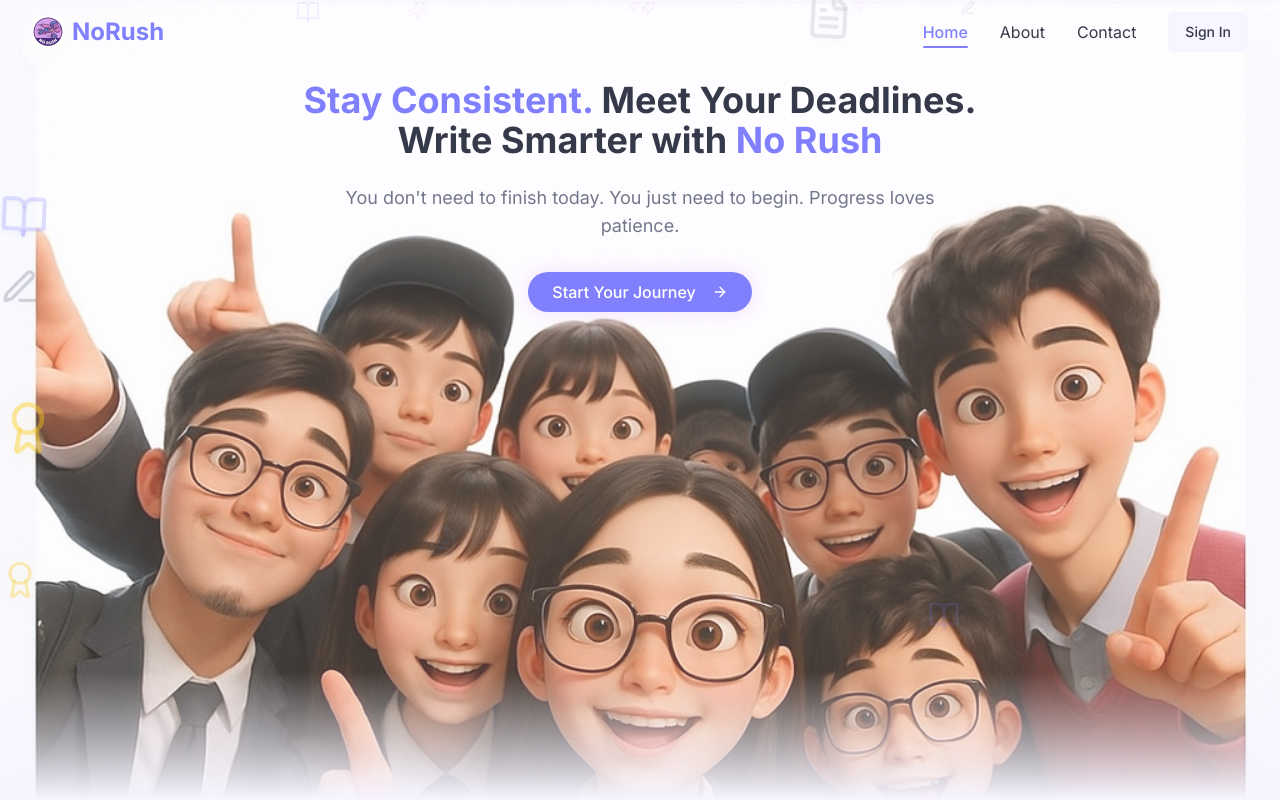
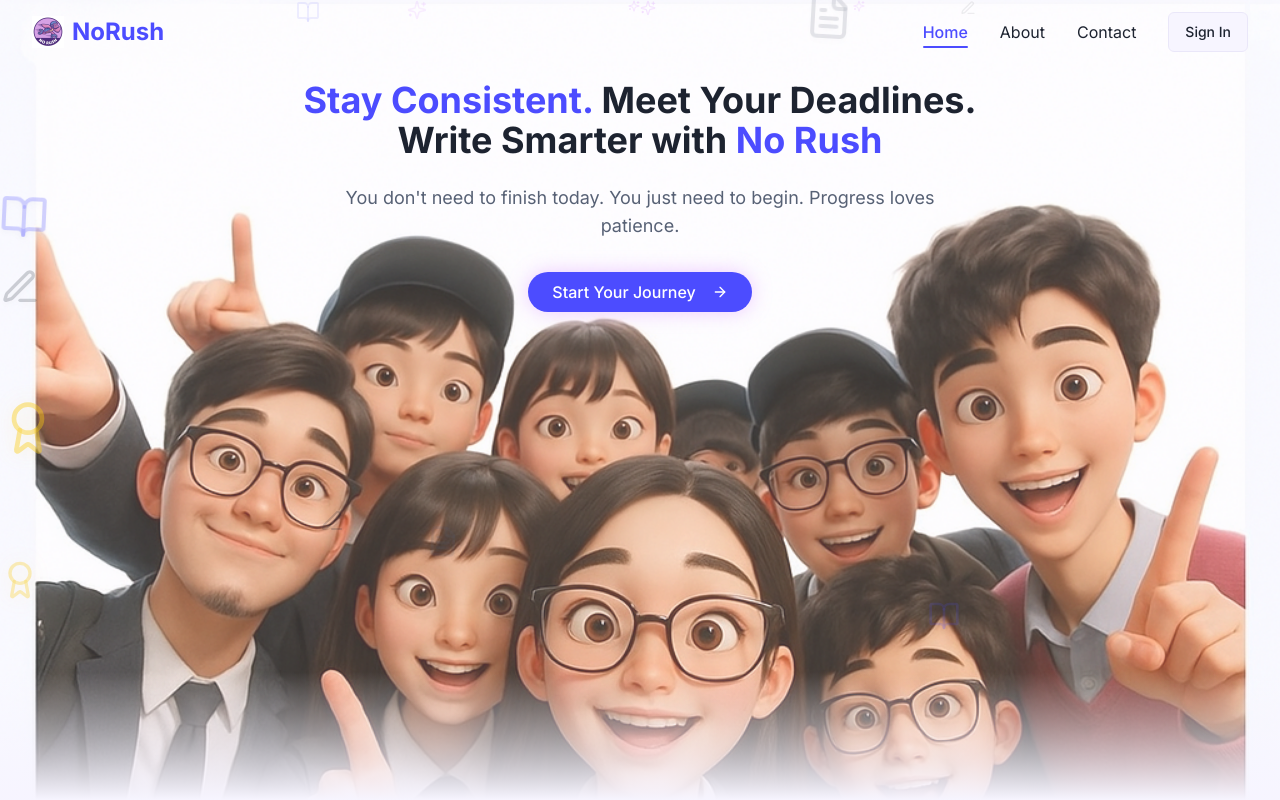
Before and after one commit to ayepyaesan/norush-write-rewards, a React (Vite) app: page / in a window 1280 px wide. Shown: the top 800 px of the page. Built offline with nearby package versions, Linux system fonts and the light colour scheme.

Commit message:
Refine color brightness
Adjusted color palette in `tailwind.config.ts` to increase the brightness of dull colors, improving visibility and user experience.

```diff
--- a/src/index.css
+++ b/src/index.css
@@ -9,46 +9,46 @@ All colors MUST be HSL.
 @layer base {
   :root {
     --background: 250 100% 98%;
-    --foreground: 230 15% 25%;
+    --foreground: 220 25% 15%;
 
     --card: 0 0% 100%;
-    --card-foreground: 230 15% 25%;
+    --card-foreground: 220 25% 15%;
 
     --popover: 0 0% 100%;
-    --popover-foreground: 230 15% 25%;
+    --popover-foreground: 220 25% 15%;
 
-    --primary: 240 100% 75%;
+    --primary: 240 100% 65%;
     --primary-foreground: 0 0% 100%;
-    --primary-glow: 280 100% 85%;
+    --primary-glow: 280 100% 75%;
 
-    --secondary: 300 50% 95%;
-    --secondary-foreground: 230 15% 25%;
+    --secondary: 300 60% 85%;
+    --secondary-foreground: 220 25% 15%;
 
-    --muted: 250 50% 96%;
-    --muted-foreground: 230 10% 50%;
+    --muted: 250 60% 92%;
+    --muted-foreground: 220 15% 40%;
 
-    --accent: 320 60% 92%;
-    --accent-foreground: 230 15% 25%;
+    --accent: 320 70% 80%;
+    --accent-foreground: 220 25% 15%;
 
-    --success: 160 60% 70%;
+    --success: 160 70% 55%;
     --success-foreground: 0 0% 100%;
 
     --destructive: 0 84.2% 60.2%;
     --destructive-foreground: 0 0% 100%;
 
     /* Study-inspired colors */
-    --sky: 200 100% 85%;
-    --sky-foreground: 200 20% 20%;
-    --mint: 150 60% 80%;
-    --mint-foreground: 150 20% 20%;
-    --lavender: 270 60% 85%;
-    --lavender-foreground: 270 20% 20%;
-    --ivory: 45 60% 96%;
-    --ivory-foreground: 45 20% 20%;
+    --sky: 200 100% 70%;
+    --sky-foreground: 200 30% 15%;
+    --mint: 150 70% 65%;
+    --mint-foreground: 150 30% 15%;
+    --lavender: 270 70% 70%;
+    --lavender-foreground: 270 30% 15%;
+    --ivory: 45 70% 90%;
+    --ivory-foreground: 45 30% 15%;
 
-    --border: 250 30% 90%;
-    --input: 250 50% 97%;
-    --ring: 240 100% 75%;
+    --border: 250 40% 85%;
+    --input: 250 60% 94%;
+    --ring: 240 100% 65%;
 
     /* Pastel gradients */
     --gradient-warm: linear-gradient(135deg, hsl(var(--primary)), hsl(var(--primary-glow)));
```
